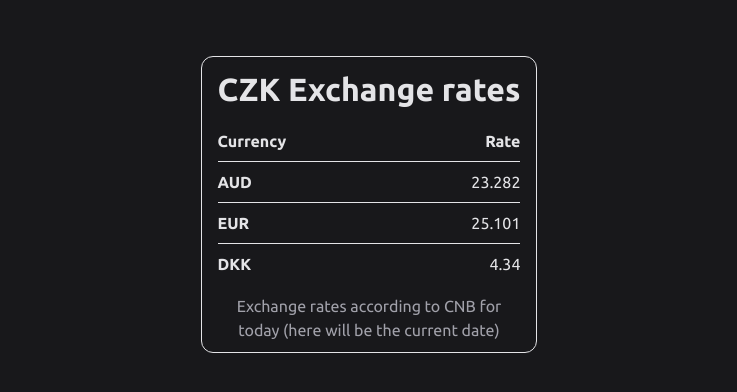
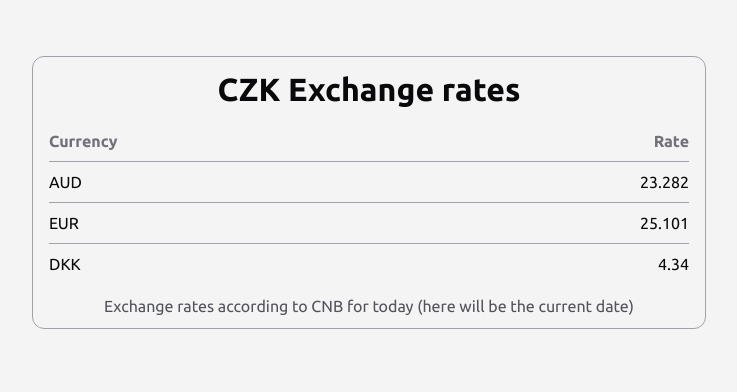
Before and after one commit to Tuzi555/currency-converter, a React (Vite) app: page / in a window 1280 px wide. Shown: the top 392 px of the page, without its empty margins (271-1008 px from the left). Built offline with nearby package versions, Linux system fonts and the light colour scheme.

Commit message:
nicely styled table

```diff
--- a/src/components/currency-table.tsx
+++ b/src/components/currency-table.tsx
@@ -10,51 +10,64 @@ export function CurrencyTable() {
 
     return (
         <TableContainer>
-            <Title>CZK Exchange rates</Title>
+            <h1>CZK Exchange rates</h1>
             <Table>
-                <Caption>
+                <caption>
                     Exchange rates according to CNB for today (here will be the
                     current date)
-                </Caption>
+                </caption>
                 <thead>
-                    <Tr>
+                    <tr>
                         <th scope="col">Currency</th>
                         <th scope="col">Rate</th>
-                    </Tr>
+                    </tr>
                 </thead>
-                <Tbody>
+                <tbody>
                     {rates.map((r) => (
-                        <Tr>
-                            <th scope="row">{r.currency}</th>
+                        <tr>
+                            <td>{r.currency}</td>
                             <td>{r.rate}</td>
-                        </Tr>
+                        </tr>
                     ))}
-                </Tbody>
+                </tbody>
             </Table>
         </TableContainer>
     );
 }
 
+const borderColor = '#a1a1aa';
+
 const TableContainer = styled.div`
-    border: 1px solid #e4e4e7;
+    border: 1px solid ${borderColor};
     border-radius: 0.75rem;
     padding: 0 1rem;
     margin-top: 3rem;
+    width: 640px;
+
+    h1 {
+        margin: 0.5rem 0;
+        text-align: center;
+    }
+
+    @media only screen and (max-width: 768px) {
+        width: 80%;
+    }
+
+    @media only screen and (max-width: 640px) {
+        width: 100%;
+    }
 `;
 
 const Table = styled.table`
     border-collapse: collapse;
     width: 100%;
-`;
 
-const Tbody = styled.tbody`
-    :last-child {
+    tbody :last-child {
         border-bottom: none;
     }
-`;
 
-const Tr = styled.tr`
-    border-bottom: 1px solid #e4e4e7;
+    tr {
+        border-bottom: 1px solid ${borderColor};
 
         :nth-child(1) {
             text-align: left;
@@ -63,18 +76,19 @@ const Tr = styled.tr`
             text-align: right;
         }
 
+        th {
+            color: #71717a;
+        }
+
         th,
         td {
             padding: 0.5rem 0;
         }
-`;
+    }
 
-const Caption = styled.caption`
+    caption {
         caption-side: bottom;
         padding: 10px;
-    color: #a1a1aa;
+        color: #52525b;
+    }
 `;
-
-const Title = styled.h1`
-    margin: 0.5rem 0;
-`;
--- a/src/index.css
+++ b/src/index.css
@@ -3,8 +3,8 @@
     line-height: 1.5;
     font-weight: 400;
 
-    color: #e4e4e7;
-    background-color: #18181b;
+    color: #09090b;
+    background-color: #f4f4f5;
 
     font-synthesis: none;
     text-rendering: optimizeLegibility;
```
Lines whose indentation alone changed are shown as unchanged.
